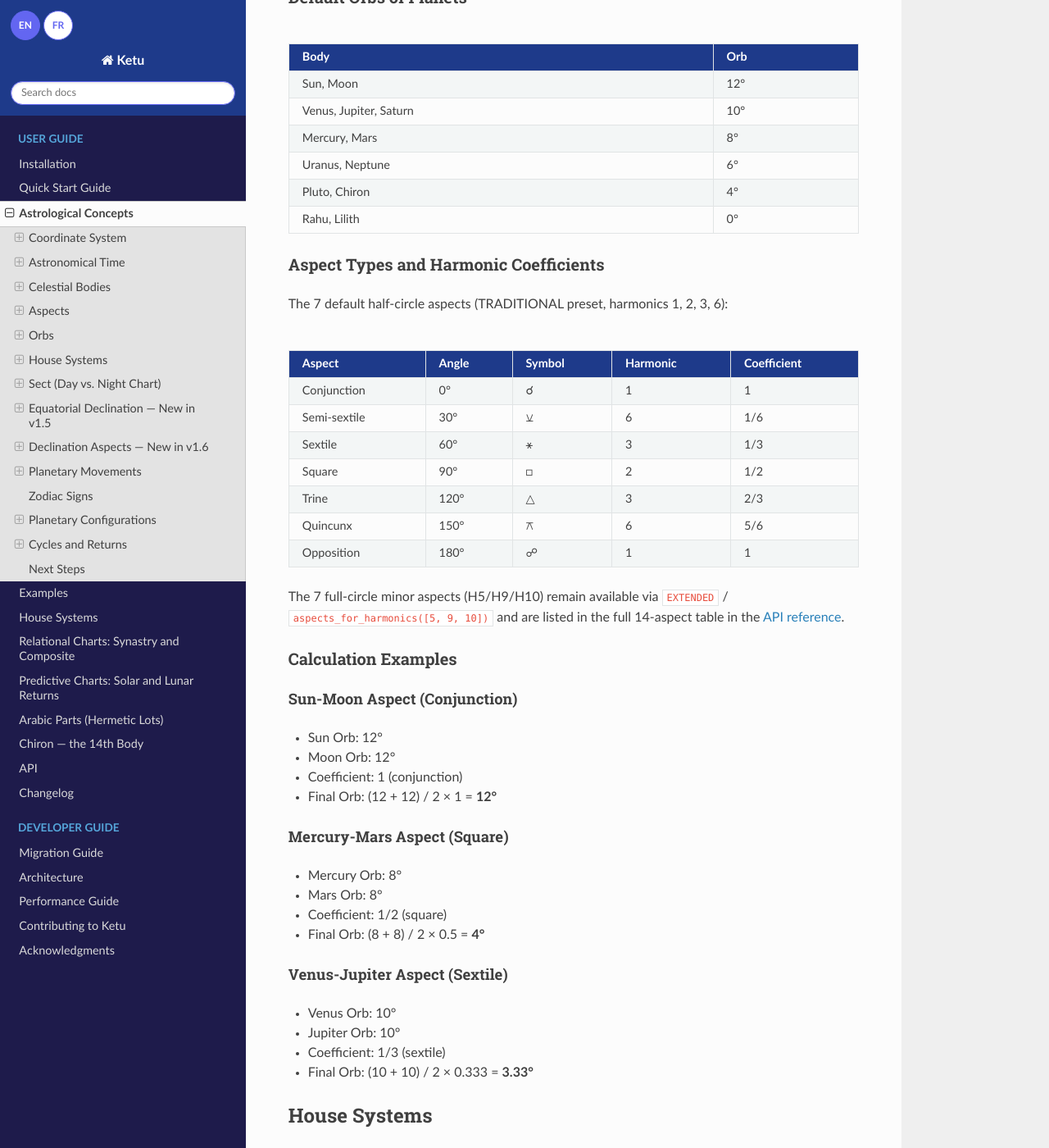
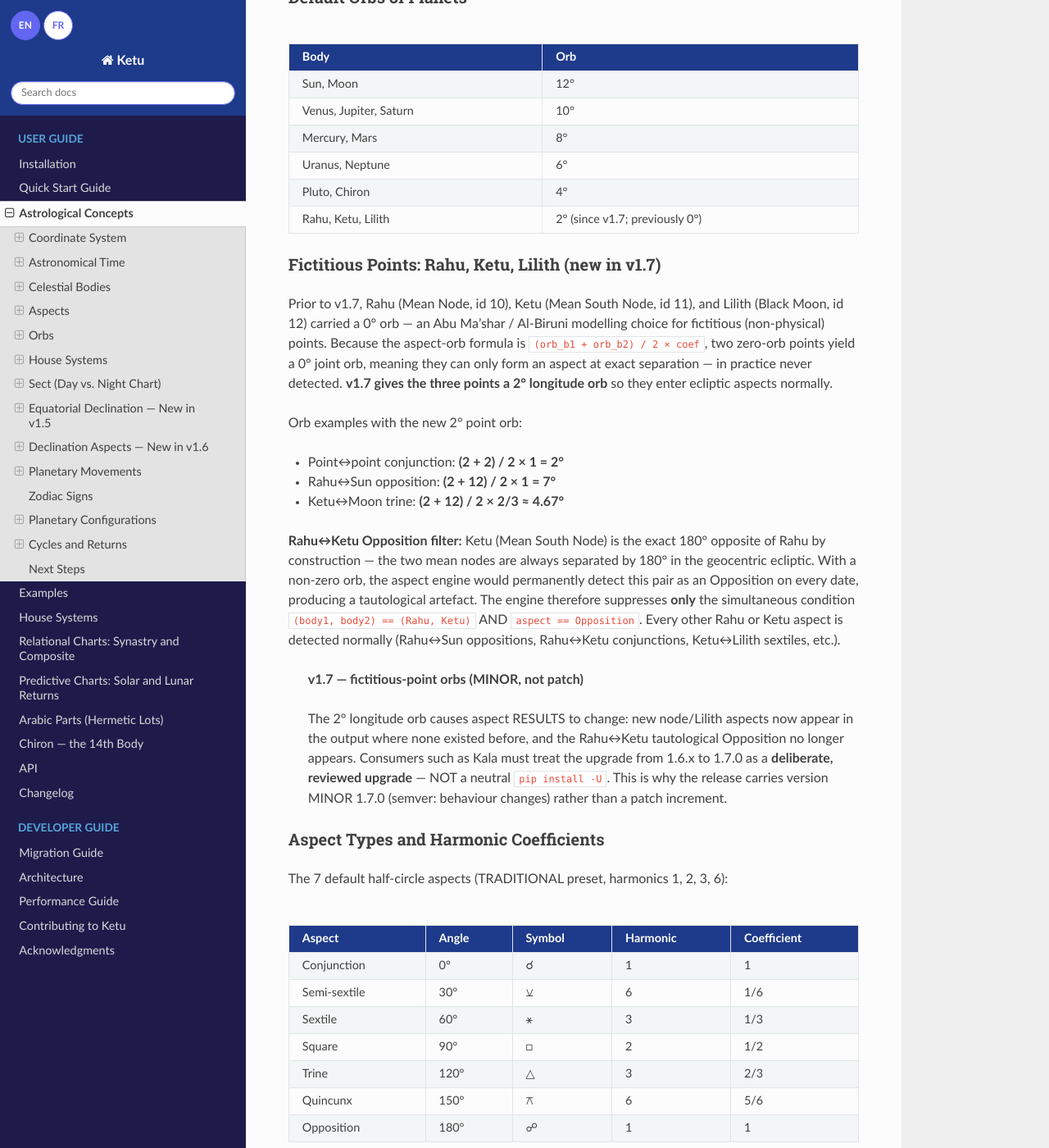
Before and after one commit to alkimya/ketu, a Sphinx documentation site: the page built from docs/source/concepts.md, in a window 1280 px wide and 1400 px high, scrolled down 6728 px. Shown: the whole window at 82% size. Built offline with Sphinx 7.4.7 and the Read the Docs theme 3.1.0, drawn with Linux system fonts in a browser that asks for light colours; some of the changed text lies outside the part shown.

Commit message:
docs(39-01): document v1.7 fictitious-point 2° orb in EN docs + README (ORB-04)
Rahu/Ketu/Lilith now carry a 2° longitude orb (was 0); add Ketu (Mean
South Node) row; relabel id-11 from True North Node; Chiron orb 4°.
Explain the Rahu-Ketu Opposition filter (tautological 180° by
construction) and the MINOR-not-patch rationale (aspect results change,
Kala must opt in deliberately). Tables match ketu/core.py.

Co-Authored-By: Claude Opus 4.8 (1M context) <noreply@anthropic.com>

```diff
--- a/docs/source/concepts.md
+++ b/docs/source/concepts.md
@@ -276,14 +276,48 @@ orb = [(orb_planet1 + orb_planet2) / 2] * harmonic_coefficient
 
 ### Default Orbs of Planets
 
-Body                    | Orb
-------------------------|--------
-Sun, Moon               | 12°
-Venus, Jupiter, Saturn  | 10°
-Mercury, Mars           | 8°
-Uranus, Neptune         | 6°
-Pluto, Chiron           | 4°
-Rahu, Lilith            | 0°
+Body                        | Orb
+----------------------------|--------
+Sun, Moon                   | 12°
+Venus, Jupiter, Saturn      | 10°
+Mercury, Mars               | 8°
+Uranus, Neptune             | 6°
+Pluto, Chiron               | 4°
+Rahu, Ketu, Lilith          | 2° (since v1.7; previously 0°)
+
+### Fictitious Points: Rahu, Ketu, Lilith (new in v1.7)
+
+Prior to v1.7, Rahu (Mean Node, id 10), Ketu (Mean South Node, id 11), and Lilith
+(Black Moon, id 12) carried a 0° orb — an Abu Ma'shar / Al-Biruni modelling choice
+for fictitious (non-physical) points. Because the aspect-orb formula is
+`(orb_b1 + orb_b2) / 2 × coef`, two zero-orb points yield a 0° joint orb,
+meaning they can only form an aspect at exact separation — in practice never
+detected. **v1.7 gives the three points a 2° longitude orb** so they enter
+ecliptic aspects normally.
+
+Orb examples with the new 2° point orb:
+
+- Point↔point conjunction: **(2 + 2) / 2 × 1 = 2°**
+- Rahu↔Sun opposition: **(2 + 12) / 2 × 1 = 7°**
+- Ketu↔Moon trine: **(2 + 12) / 2 × 2/3 ≈ 4.67°**
+
+**Rahu↔Ketu Opposition filter:** Ketu (Mean South Node) is the exact 180°
+opposite of Rahu by construction — the two mean nodes are always separated by
+180° in the geocentric ecliptic. With a non-zero orb, the aspect engine would
+permanently detect this pair as an Opposition on every date, producing a
+tautological artefact. The engine therefore suppresses **only** the simultaneous
+condition `(body1, body2) == (Rahu, Ketu)` AND `aspect == Opposition`.
+Every other Rahu or Ketu aspect is detected normally (Rahu↔Sun oppositions,
+Rahu↔Ketu conjunctions, Ketu↔Lilith sextiles, etc.).
+
+> **v1.7 — fictitious-point orbs (MINOR, not patch)**
+>
+> The 2° longitude orb causes aspect RESULTS to change: new node/Lilith aspects
+> now appear in the output where none existed before, and the Rahu↔Ketu
+> tautological Opposition no longer appears. Consumers such as Kala must treat
+> the upgrade from 1.6.x to 1.7.0 as a **deliberate, reviewed upgrade** — NOT a
+> neutral `pip install -U`. This is why the release carries version MINOR 1.7.0
+> (semver: behaviour changes) rather than a patch increment.
 
 ### Aspect Types and Harmonic Coefficients
 
@@ -497,16 +531,24 @@ exactly **1.0°**. The coefficient `1/12` is the reciprocal of the maximum body
 Sun/Moon lands on the published 1° natal consensus (Carter, Cafe Astrology,
 astro.com).
 
-**Floor example:** zero-orb bodies (Rahu, Ketu, Lilith — orb 0) → formula yields 0° →
-floored to **0.5°** so they remain detectable.
+**Floor example (v1.6 and earlier):** When Rahu, Ketu, and Lilith had a 0° longitude
+orb, the declination formula yielded 0° and the floor kicked in, giving **0.5°**
+so they remained detectable on the δ axis.
 
-| Pair | δ orb |
-|------|-------|
-| Sun / Moon | 1.0° |
-| Sun / Mars | 0.833° |
-| Jupiter / Saturn | 0.833° |
-| Uranus / Neptune | 0.5° |
-| Rahu / Lilith | 0.5° (floor) |
+**v1.7 note:** As of v1.7 the **longitude** orb of Rahu, Ketu, and Lilith is 2°
+(see the Fictitious Points subsection above). The two axes are **independent**: the
+longitude change does NOT affect the declination formula. On the δ axis the formula
+still yields `(2+2)/2 × 1/12 ≈ 0.167°` for a point↔point pair, which is below the
+0.5° floor — so the δ orb for Rahu/Lilith/Ketu pairs remains **0.5°** (floor),
+unchanged from v1.6.
+
+Pair                 | δ orb
+---------------------|----------------------------------
+Sun / Moon           | 1.0°
+Sun / Mars           | 0.833°
+Jupiter / Saturn     | 0.833°
+Uranus / Neptune     | 0.5°
+Rahu / Lilith        | 0.5° (floor, unchanged from v1.6)
 
 ### Biodynamic Framing
 
```
Also changed, not shown: README.md (+4 -4 lines), docs/source/api.md (+6 -3 lines), docs/source/index.md (+16 -15 lines).
